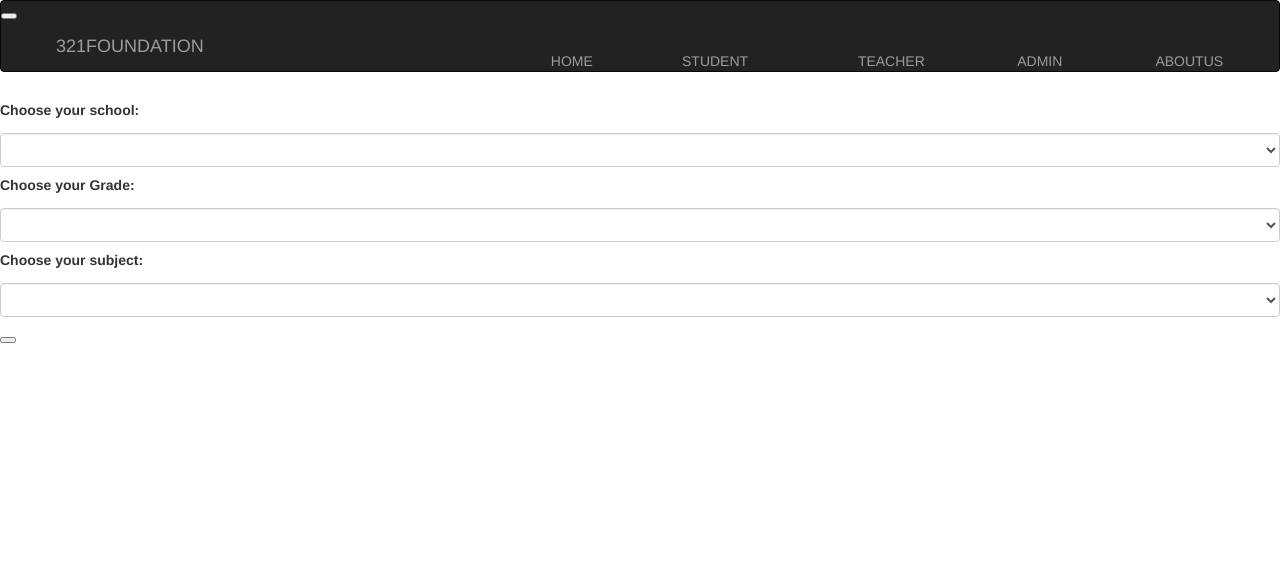
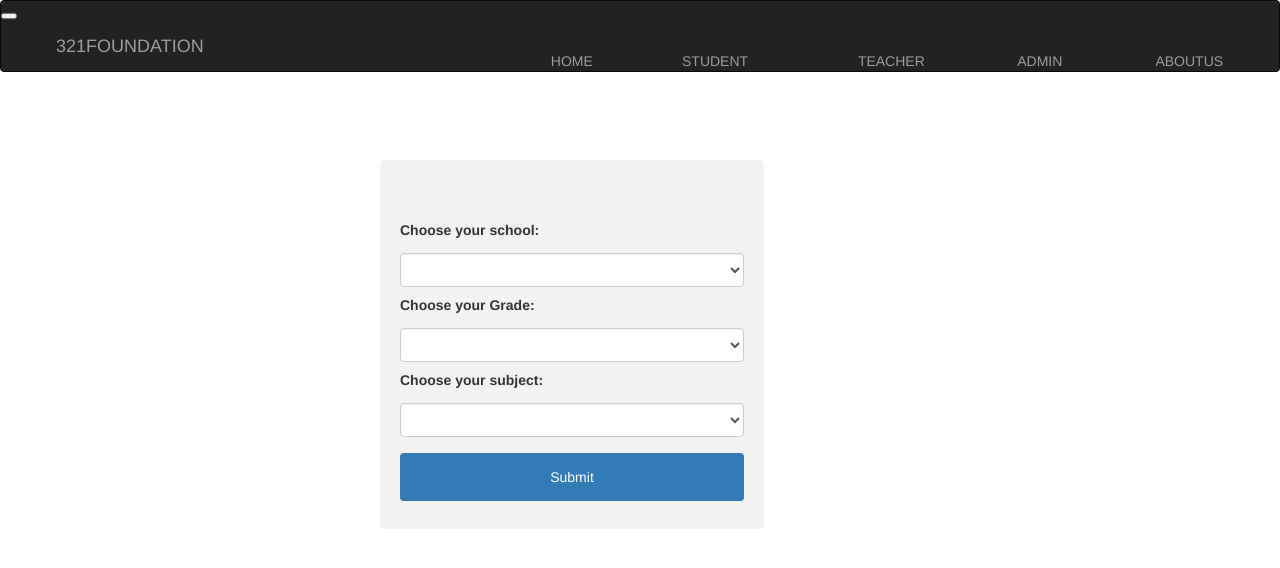
Before and after one commit to IndiaCFG2/team-9, an Angular app in the folder team9app/: page /teacher in a window 1280 px wide. Shown: the top 568 px of the page. Built offline with nearby package versions, Linux system fonts and the light colour scheme.

Commit message:
adding updated components

```diff
--- a/team9app/src/app/admindashboard/admindashboard.component.html
+++ b/team9app/src/app/admindashboard/admindashboard.component.html
@@ -1,55 +1,93 @@
 <!DOCTYPE html>
 <html lang="en">
-	<head>
-	<title>321</title>
-	<meta charset="utf-8">
-	<meta name="viewport" content="width=device-width, initial-scale=1">
-	<link rel="stylesheet" href="https://maxcdn.bootstrapcdn.com/bootstrap/4.5.2/css/bootstrap.min.css">
+<style>
 
-	</head>
-	<body>
+input[type=text], select {
+  width: 100%;
+  padding: 5px 10px;
+  margin: 8px 0;
+  display: inline-block;
+  border: 1px solid #ccc;
+  border-radius: 4px;
+  box-sizing: border-box;
+}
+
+
+input[type=submit] {
+  width: 100%;
+  background-color: #337ab7;
+  color: white;
+  padding: 14px 20px;
+  margin: 8px 0;
+  border: none;
+  border-radius: 4px;
+  cursor: pointer;
+}
+
+input[type=submit]:hover {
+  background-color: #7CB0F8;
+}
+
+div {
+  border-radius: 5px;
+  background-color: #f2f2f2;
+  padding: 20px;
+  width:40%;
+  height:50%;
+  margin-left:380px;
+  margin-top:50px;
+  margin-bottom:50px;
+}
+
+  </style>
+  <body>
+	<div>
+
 	<form class="form-horizontal" #ref="ngForm" (ngSubmit)="submitCourse(ref.value); ref.reset();">
-    <div class="form-group">
-      <label class="control-label col-sm-2" for="inputBoard">Board</label>
 
-      <select id="inputBoard" name="board" ngModel>
+      <label  for="inputBoard">Board</label>
+
+      <select id="inputBoard"  name="board" ngModel>
         <option *ngFor="let board of inputBoard" [value]="board.value">{{board.viewValue}}</option>
       </select>
-	  </div>
-    <div class="form-group">
-      <label class="control-label col-sm-2" for="inputGrade">Grade</label>
+
+
+      <label  for="inputGrade">Grade</label>
 
         <select id="inputGrade" name="grade" ngModel>
             <option *ngFor="let grade of inputGrade" [value]="grade.value">{{grade.viewValue}}</option>
         </select>
-	  </div>
-  <div class="form-group">
-    <label class="control-label col-sm-2" for="inputSubject">Subject</label>
+
+    <label for="inputSubject">Subject</label>
 
         <select id="inputSubject" name="subject" ngModel>
             <option *ngFor="let subject of inputSubject" [value]="subject.value">{{subject.viewValue}}</option>
         </select>
-	  </div>
 
-  <div class="form-group">
-    <label class="control-label col-sm-2" for="inputChapter">Course Name</label>
+    <label  for="inputChapter">Course Name</label>
 
     <input type="text" id="inputChapter" placeholder="Enter a Chapter name" name="courseName" ngModel>
-	</div>
-    <div class="form-group">
-      <label class="control-label col-sm-2" for="inputlowurl"  >lowTech URL</label>
 
-      <input type="text" id="inputlowurl" name="lowTech" ngModel>
-	  </div>
-    <div class="form-group">
-      <label class="control-label col-sm-2" for="inputhighurl" >highTech URL</label>
+    <label  for="inputWeek">Week Number</label>
 
-      <input type="text" id="inputhighurl" name="highTech" ngModel>
-	  </div>
+    <input type="text" id="inputWeek" placeholder="Enter the Week number" name="weeknum" ngModel>
 
-  <button type="submit" class="btn btn-primary">Update</button>
+    <label  for="inputDay">Day Number</label>
+
+    <input type="text" id="inputDay" placeholder="Enter the Day number" name="daynum" ngModel>
+
+      <label  for="inputlowurl"  >LowTech URL</label>
+
+      <input type="text" id="inputlowurl" placeholder="Enter the LowTech URL" name="lowTech" ngModel>
+
+      <label  for="inputhighurl" >HighTech URL</label>
+
+      <input type="text" id="inputhighurl" placeholder="Enter the HighTech URL" name="highTech" ngModel>
+
+
+  <input type="submit" value="Update">
     </form>
-
+</div>
 <div id="grade" style="height: 370px;  width: 100%; margin-left:auto;margin-right:auto; "></div>
 </body>
 
--- a/team9app/src/app/app.component.css
+++ b/team9app/src/app/app.component.css
@@ -9,3 +9,6 @@
     text-align:center;
     vertical-align: auto;
 }
+body{
+background-color: black;
+}
--- a/team9app/src/app/app.component.html
+++ b/team9app/src/app/app.component.html
@@ -1,3 +1,4 @@
+
 <nav class="navbar navbar-nav main-nav navbar-expand-md navbar-inverse fixed-top bg-dark"  id="mainNav">
 
   <button type="button" class="navbar-toggler bg-light" data-toggle="collapse" data-target="#nav"><span
--- a/team9app/src/app/student/student.component.html
+++ b/team9app/src/app/student/student.component.html
@@ -30,6 +30,9 @@ div {
   border-radius: 5px;
   background-color: #f2f2f2;
   padding: 20px;
+  padding-left: :20px;
+  padding-top: 10px;
+  padding-bottom: :10px;
   width:30%;
   margin-left:380px;
   margin-top:100px;
--- a/team9app/src/app/teacher/teacher.component.html
+++ b/team9app/src/app/teacher/teacher.component.html
@@ -3,6 +3,7 @@
 <body>
 
 <br>
+<div>
 <form #ref="ngForm" (onSubmit)="submitValues(ref.value)">
   <br>
   <br>
@@ -24,9 +25,9 @@
         </select>
   <br>
 
-  <button type="" value="Submit"></button>
+  <input type="submit" value="Submit">
 </form>
 
-
+</div>
 </body>
 </html>
```
